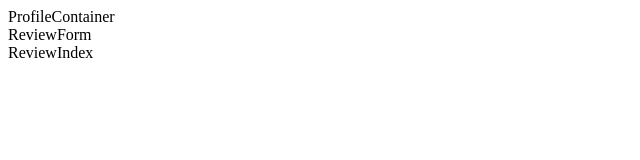
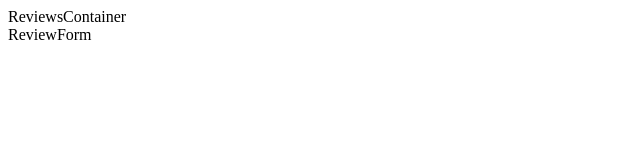
Before and after one commit to corbinarnett/vinylFile-frontend, a React (Create React App) app: page /albums/1 in a window 1280 px wide. Shown: the top 160 px of the page, without its empty margins (0-640 px from the left). Built offline with nearby package versions, Linux system fonts and the light colour scheme; no server answers.

Commit message:
revert to previous commit before deleting AlbumProfile

```diff
--- /dev/null
+++ b/src/components/AlbumProfile.js
@@ -0,0 +1,19 @@
+import React from 'react'
+import ProfileContainer from '../containers/ProfileContainer'
+// import {Redirect} from 'react-router-dom'
+
+function AlbumProfile(props) {
+
+  let album = props.albums[props.match.params.id - 1]
+  // console.log(album)
+  return (
+    <div>
+      <ProfileContainer album={album}/>
+      {album ? album.name : null}
+    </div>
+  )
+}
+
+export default AlbumProfile
+
+// currently this is being sent props from the AlbumsContainer
--- a/src/components/ReviewIndex.js
+++ b/src/components/ReviewIndex.js
@@ -1,11 +1,13 @@
 import React from 'react'
 
 function ReviewIndex(props) {
-  return (
-    <div>
-      ReviewIndex
-    </div>
-  )
+    return (
+      <div>
+
+      </div>
+    )
 }
 
 export default ReviewIndex
+
+// this is being sent props from the ProfileContainer
--- a/src/containers/AlbumsContainer.js
+++ b/src/containers/AlbumsContainer.js
@@ -4,7 +4,7 @@ import {Route, Switch} from 'react-router-dom'
 import AlbumForm from '../components/AlbumForm'
 import AlbumIndex from '../components/AlbumIndex'
 import {fetchAlbums} from '../actions/fetchAlbums'
-import ProfileContainer from './ProfileContainer'
+import AlbumProfile from '../components/AlbumProfile'
 
 class AlbumsContainer extends Component {
 
@@ -20,7 +20,7 @@ class AlbumsContainer extends Component {
       <div>
       <Switch>
         <Route path='/albums/new' component={AlbumForm}/>
-        <Route path='/albums/:id' render={(routerProps) => <ProfileContainer {...routerProps} albums={this.props.albums}/>}/>
+        <Route path='/albums/:id' render={(routerProps) => <AlbumProfile {...routerProps} albums={this.props.albums}/>}/>
         <Route exact path='/albums' render={(routerProps) => <AlbumIndex {...routerProps} albums={this.props.albums}/>}/>
       </Switch>
 
--- a/src/containers/ProfileContainer.js
+++ b/src/containers/ProfileContainer.js
@@ -1,21 +1,17 @@
-import React from 'react'
+import React, { Component } from 'react'
 import ReviewForm from '../components/ReviewForm'
 import ReviewIndex from '../components/ReviewIndex'
 
-function ProfileContainer(props) {
-
-  let album = props.albums[props.match.params.id - 1]
-
+class ProfileContainer extends Component {
+  render() {
     return (
       <div>
-        ProfileContainer
+        ReviewsContainer
         <ReviewForm/>
-        <ReviewIndex reviews={album && album.reviews}/>
+        <ReviewIndex reviews={this.props.album && this.props.album.reviews}/>
       </div>
     )
-
+  }
 }
 
 export default ProfileContainer
-
-// this is receiving props from AlbumProfile
```
